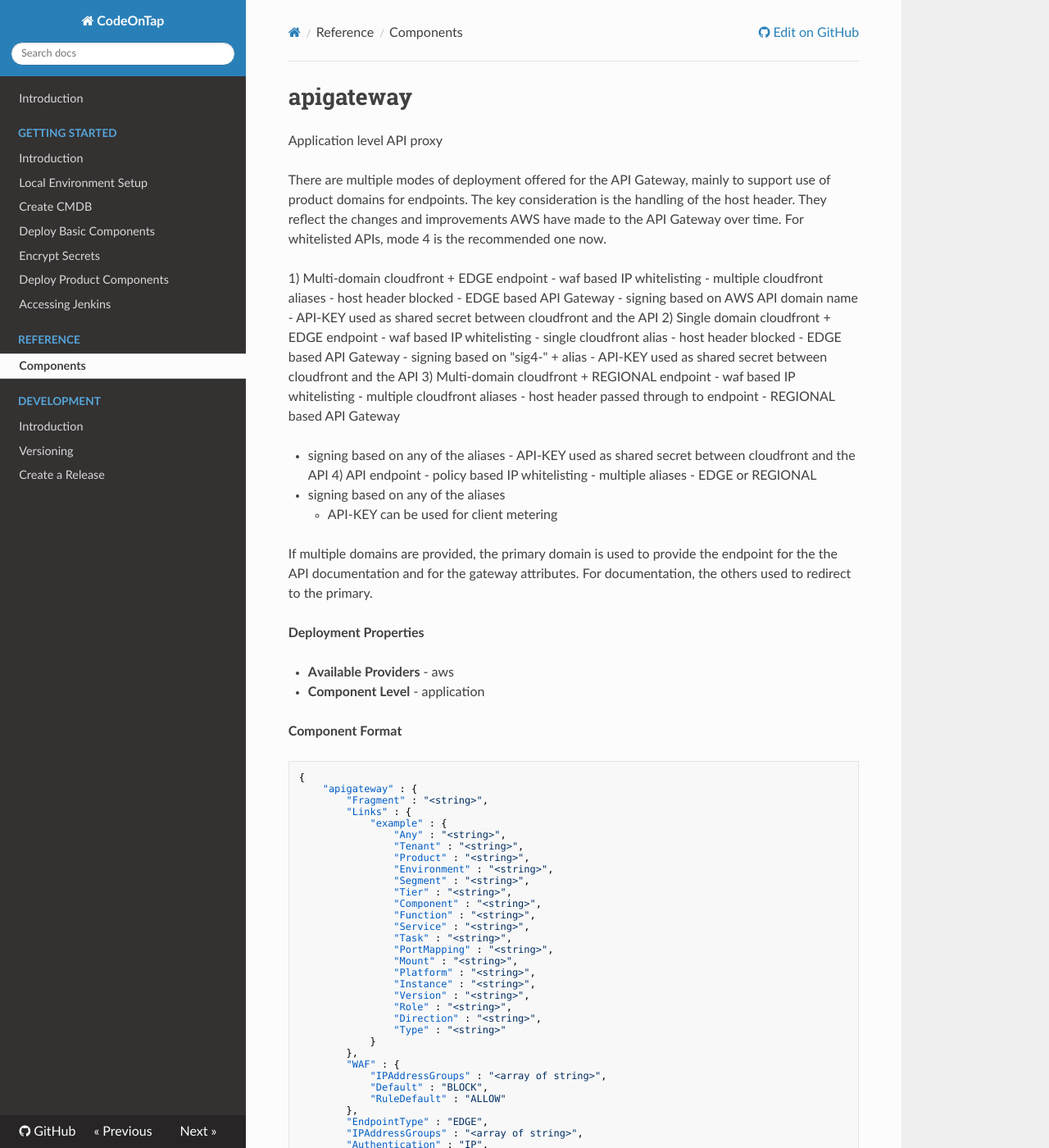
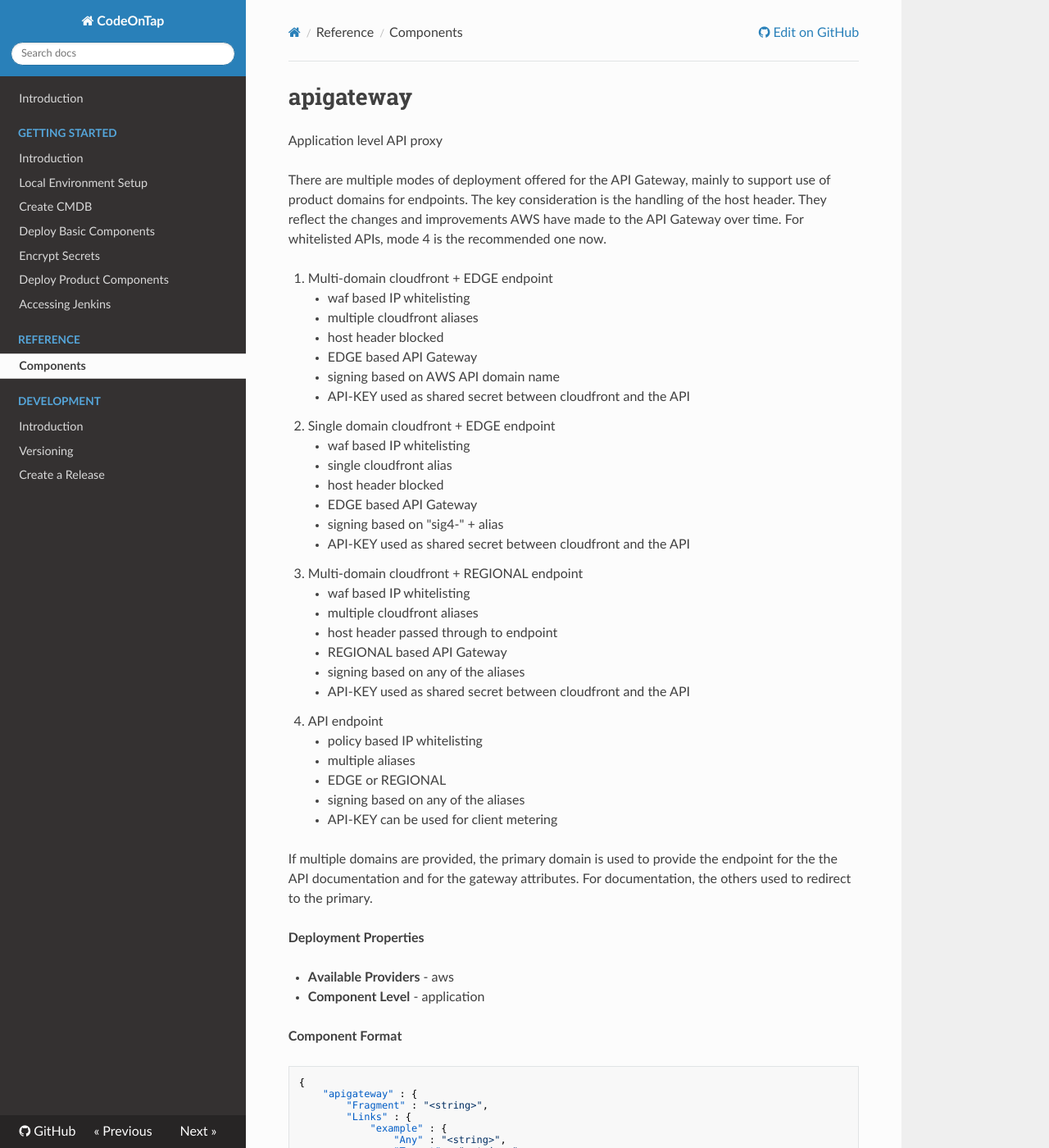
Before and after one commit to codeontap/codeontap, an MkDocs documentation site: the page built from docs/reference/component-reference.md, in a window 1280 px wide and 1400 px high. Shown: the whole window at 82% size. Built offline with MkDocs 1.6.1, drawn with Linux system fonts in a browser that asks for light colours; nearby versions of some CDN libraries.

Commit message:
Cleanup reference

```diff
--- a/docs/reference/component-reference.md
+++ b/docs/reference/component-reference.md
@@ -8,33 +8,32 @@ consideration is the handling of the host header. They reflect the
 changes and improvements AWS have made to the API Gateway over time.
 For whitelisted APIs, mode 4 is the recommended one now.
 
-1) Multi-domain cloudfront + EDGE endpoint
-    \- waf based IP whitelisting
-    \- multiple cloudfront aliases
-    \- host header blocked
-    \- EDGE based API Gateway
-    \- signing based on AWS API domain name
-    \- API-KEY used as shared secret between cloudfront and the API
-2) Single domain cloudfront + EDGE endpoint
-    \- waf based IP whitelisting
-    \- single cloudfront alias
-    \- host header blocked
-    \- EDGE based API Gateway
-    \- signing based on "sig4-" + alias
-    \- API-KEY used as shared secret between cloudfront and the API
-3) Multi-domain cloudfront + REGIONAL endpoint
-    \- waf based IP whitelisting
-    \- multiple cloudfront aliases
-    \- host header passed through to endpoint
-    \- REGIONAL based API Gateway
-
--   signing based on any of the aliases
-        \- API-KEY used as shared secret between cloudfront and the API
-    4) API endpoint
-        \- policy based IP whitelisting
-        \- multiple aliases
-        \- EDGE or REGIONAL
--   signing based on any of the aliases
+1.  Multi-domain cloudfront + EDGE endpoint
+    -   waf based IP whitelisting
+    -   multiple cloudfront aliases
+    -   host header blocked
+    -   EDGE based API Gateway
+    -   signing based on AWS API domain name
+    -   API-KEY used as shared secret between cloudfront and the API
+2.  Single domain cloudfront + EDGE endpoint
+    -   waf based IP whitelisting
+    -   single cloudfront alias
+    -   host header blocked
+    -   EDGE based API Gateway
+    -   signing based on "sig4-" + alias
+    -   API-KEY used as shared secret between cloudfront and the API
+3.  Multi-domain cloudfront + REGIONAL endpoint
+    -   waf based IP whitelisting
+    -   multiple cloudfront aliases
+    -   host header passed through to endpoint
+    -   REGIONAL based API Gateway
+    -   signing based on any of the aliases
+    -   API-KEY used as shared secret between cloudfront and the API
+4.  API endpoint
+    -   policy based IP whitelisting
+    -   multiple aliases
+    -   EDGE or REGIONAL
+    -   signing based on any of the aliases
     -   API-KEY can be used for client metering
 
 If multiple domains are provided, the primary domain is used to provide the
```
